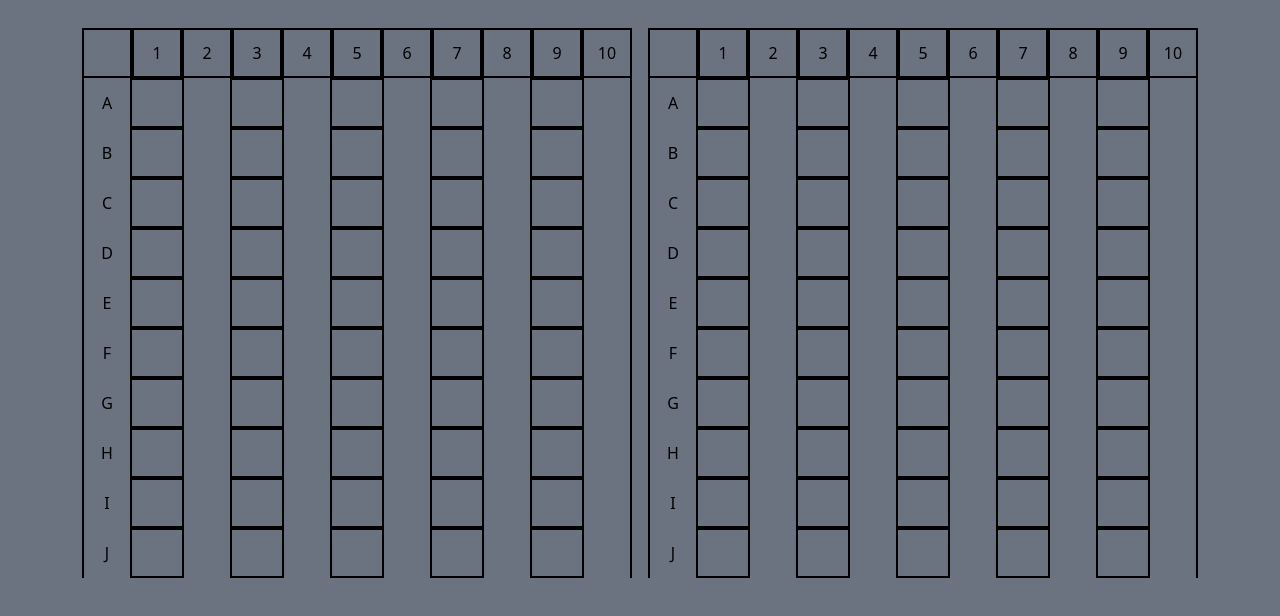
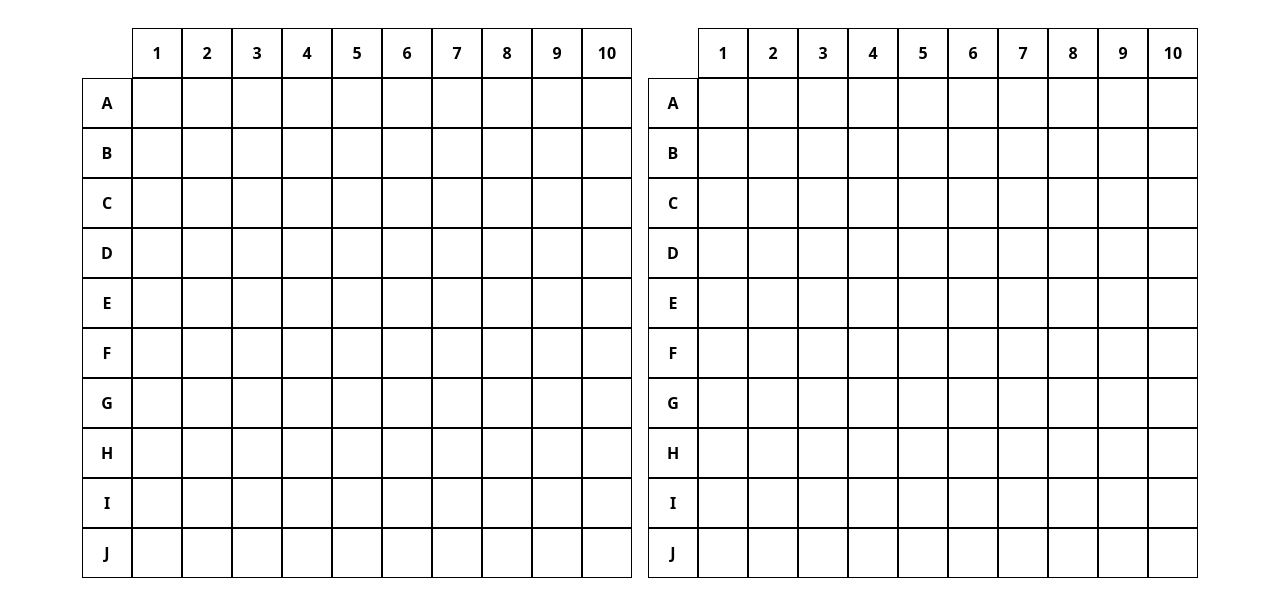
Before and after one commit to TrudeauManu/client_battleship, a website built with Vite: page index.html in a window 1280 px wide. Built offline with nearby package versions, Linux system fonts and the light colour scheme.

Commit message:
Debut du tableau de jeux. Les cases sont placées avec des borders

```diff
--- a/composants/gameRow.js
+++ b/composants/gameRow.js
@@ -1,19 +1,15 @@
 function GameRow(nbRow) {
   const GameRow = document.createElement('div')
-  GameRow.className = 'flex'
+  GameRow.className = 'flex '
 
   for (let row = 0; row < 11; row++) {
     let carre = document.createElement('div');
     let text = document.createElement('div');
-
-    if (row % 2 === 0) {
-      carre.className = "pixel flex justify-center items-center border-x-2 border-black ";
-    } else if (row % 2 === 1) {
-      carre.className = "pixel flex justify-center items-center border-y-2 border-black";
-    }
+    carre.className = "pixel flex justify-center items-center";
 
     if (row === 0) {
       text.innerHTML = String.fromCharCode(64 + nbRow);
+      carre.className += " font-bold"
       carre.appendChild(text)
     } else {
       carre.id = String.fromCharCode(64 + nbRow) + "-" + row
--- a/composants/grid.js
+++ b/composants/grid.js
@@ -9,7 +9,8 @@ function Grid() {
     if (col === 0 ) {
       Grid.appendChild(NumberRow());
     } else {
-      Grid.appendChild(GameRow(col));
+      let gameRow = GameRow(col)
+      Grid.appendChild(gameRow);
     }
   }
 
--- a/composants/numberRow.js
+++ b/composants/numberRow.js
@@ -1,15 +1,20 @@
 function NumberRow() {
   const NumberRow = document.createElement('div')
-  NumberRow.className = 'flex'
+  NumberRow.className = 'flex';
+  NumberRow.className += " "
 
   for (let row = 0; row < 11; row++) {
     let carre = document.createElement('div');
     let text = document.createElement('div');
-    carre.className = "pixel text-center flex justify-center items-center border-2 border-black"
+    carre.className = "pixel text-center flex justify-center items-center"
+
+    if (row === 0) {
+      carre.className = "coin border-none text-center flex justify-center items-center"
+    }
 
     if (row > 0) {
-      text.innerHTML = row;
-      carre.className += ""
+      text.innerHTML = String(row);
+      carre.className += " font-bold"
       carre.appendChild(text)
     }
 
--- a/index.html
+++ b/index.html
@@ -8,7 +8,7 @@
     <script src="https://cdn.tailwindcss.com"></script>
 </head>
 <body>
-    <main class="bg-gray-500 min-h-screen flex flex-col flex-1">
+    <main class="bg-white-200 min-h-screen flex flex-col flex-1">
         <div class="flex md:flex-row justify-center items-center mt-5" id="main">
             <form class="bg-stone-500 rounded-2xl w-full md:w-1/2 p-4" id="joueursForm">
                 <div class="grid grid-cols-1 md:grid-cols-2 gap-4">
--- a/styles.css
+++ b/styles.css
@@ -15,6 +15,12 @@
 .pixel{
     height: 50px;
     width: 50px;
+    border: 1px solid black
+}
+
+.coin {
+    height: 50px;
+    width: 50px;
 }
 
 /* Style du canvas contenant les pixels à colorier */
```
